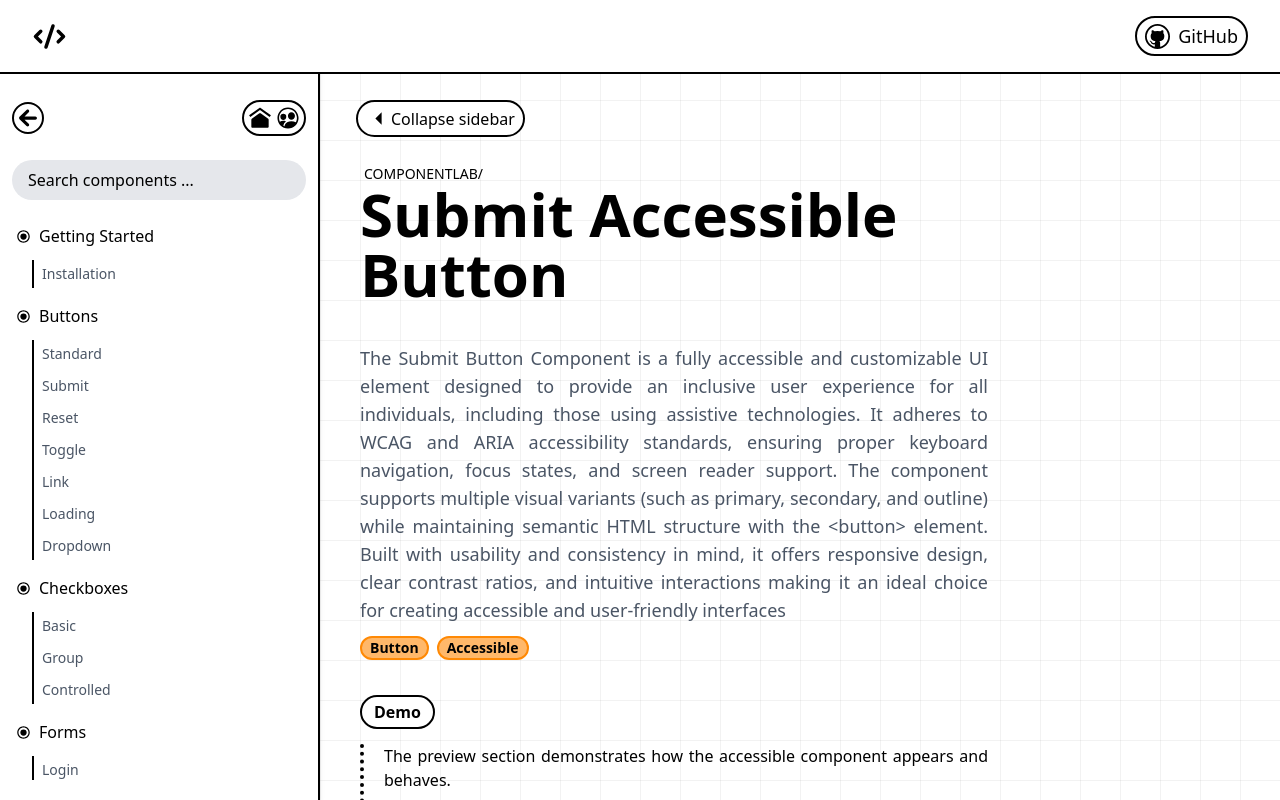
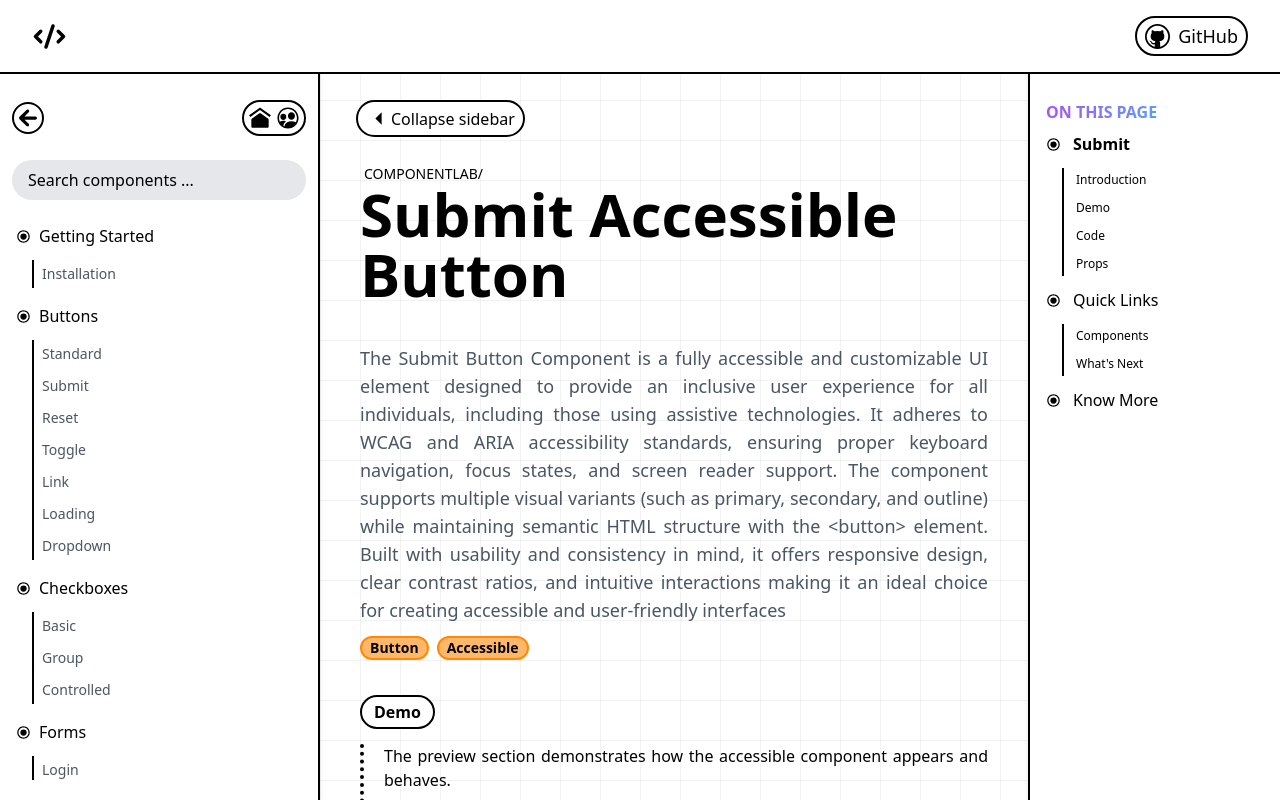
Before and after one commit to snippet-labs/COMPONENTLAB, a Next.js app: page /buttons/submit in a window 1280 px wide. Shown: the top 800 px of the page. Built offline with nearby package versions, Linux system fonts and the light colour scheme.

Commit message:
page(accessible-component-Submit-button): add progress panel details

```diff
--- a/src/app/buttons/standard/page.tsx
+++ b/src/app/buttons/standard/page.tsx
@@ -53,7 +53,7 @@ const StandardAccessibleButtonVariantPage = () => {
         </div>
       </ErrorBoundary>
       <ErrorBoundary errorComponent={FallSafeComponent}>
-        <div id="know-me">
+        <div id="know-more">
           <Footer />
         </div>
       </ErrorBoundary>
--- /dev/null
+++ b/src/app/buttons/submit/SubmitButton.progress.ts
@@ -0,0 +1,24 @@
+export const SUBMIT_BUTTON_VARIANT_PROGRESS_ITEMS = [
+  {
+    id: 'submit-button',
+    title: 'Submit',
+    subsections: [
+      { id: 'introduction', title: 'Introduction' },
+      { id: 'demo', title: 'Demo' },
+      { id: 'code', title: 'Code' },
+      { id: 'props', title: 'Props' },
+    ],
+  },
+  {
+    id: 'quick-links',
+    title: 'Quick Links',
+    subsections: [
+      { id: 'components', title: 'Components' },
+      { id: 'next', title: "What's Next" },
+    ],
+  },
+  {
+    id: 'know-more',
+    title: 'Know More',
+  },
+];
--- a/src/app/buttons/submit/page.tsx
+++ b/src/app/buttons/submit/page.tsx
@@ -12,6 +12,8 @@ import FallSafeComponent from '@/components/Error/FallSafeComponent';
 import Footer from '@/components/Ui/Footer/Footer';
 import Information from '@/components/Ui/Information/Information';
 import Pagination from '@/components/Ui/Pagination/Pagination';
+import { SUBMIT_BUTTON_VARIANT_PROGRESS_ITEMS } from './SubmitButton.progress';
+import ProgressPanel from '@/components/Ui/ProgressPanel/ProgressPanel';
 
 const SubmitAccessibleButtonVariantPage = () => {
   const [loading, setLoading] = useState(false);
@@ -28,7 +30,9 @@ const SubmitAccessibleButtonVariantPage = () => {
   return (
     <div className="min-h-screen">
       <ErrorBoundary errorComponent={FallSafeComponent}>
-        <Information
+         <ProgressPanel tableOfContents={SUBMIT_BUTTON_VARIANT_PROGRESS_ITEMS} position="right" />
+        <div id="submit-button">
+          <Information
           variantTitle="Submit Accessible Button"
           variantDescription="The Submit Button Component is a fully accessible and customizable UI element designed to provide an inclusive user experience for all individuals, including those using assistive technologies. It adheres to WCAG and ARIA accessibility standards, ensuring proper keyboard navigation, focus states, and screen reader support. The component supports multiple visual variants (such as primary, secondary, and outline) while maintaining semantic HTML structure with the <button> element. Built with usability and consistency in mind, it offers responsive design, clear contrast ratios, and intuitive interactions making it an ideal choice for creating accessible and user-friendly interfaces"
           variantTags={SUBMIT_BUTTON_VARIANT_TAGS}
@@ -41,11 +45,12 @@ const SubmitAccessibleButtonVariantPage = () => {
           variantFileName="SubmitButtonVariant.tsx"
           variantPropColumn={columns}
           variantPropRow={rows}
-        />
+        /></div>
       </ErrorBoundary>
 
       <ErrorBoundary errorComponent={FallSafeComponent}>
-        <Pagination
+        <div id="quick-links">
+          <Pagination
           paginationTitle="Follow up with other available components"
           cards={BUTTON_ACCESSIBLE_COMPONENT_PAGINATION_LINKS}
           previousRoute="/buttons/standard"
@@ -54,10 +59,11 @@ const SubmitAccessibleButtonVariantPage = () => {
           nextRouteTitle="Reset"
           isExternalLink={false}
         />
+        </div>
       </ErrorBoundary>
 
       <ErrorBoundary errorComponent={FallSafeComponent}>
-        <Footer />
+        <div id="know-more"><Footer /></div>
       </ErrorBoundary>
     </div>
   );
```
